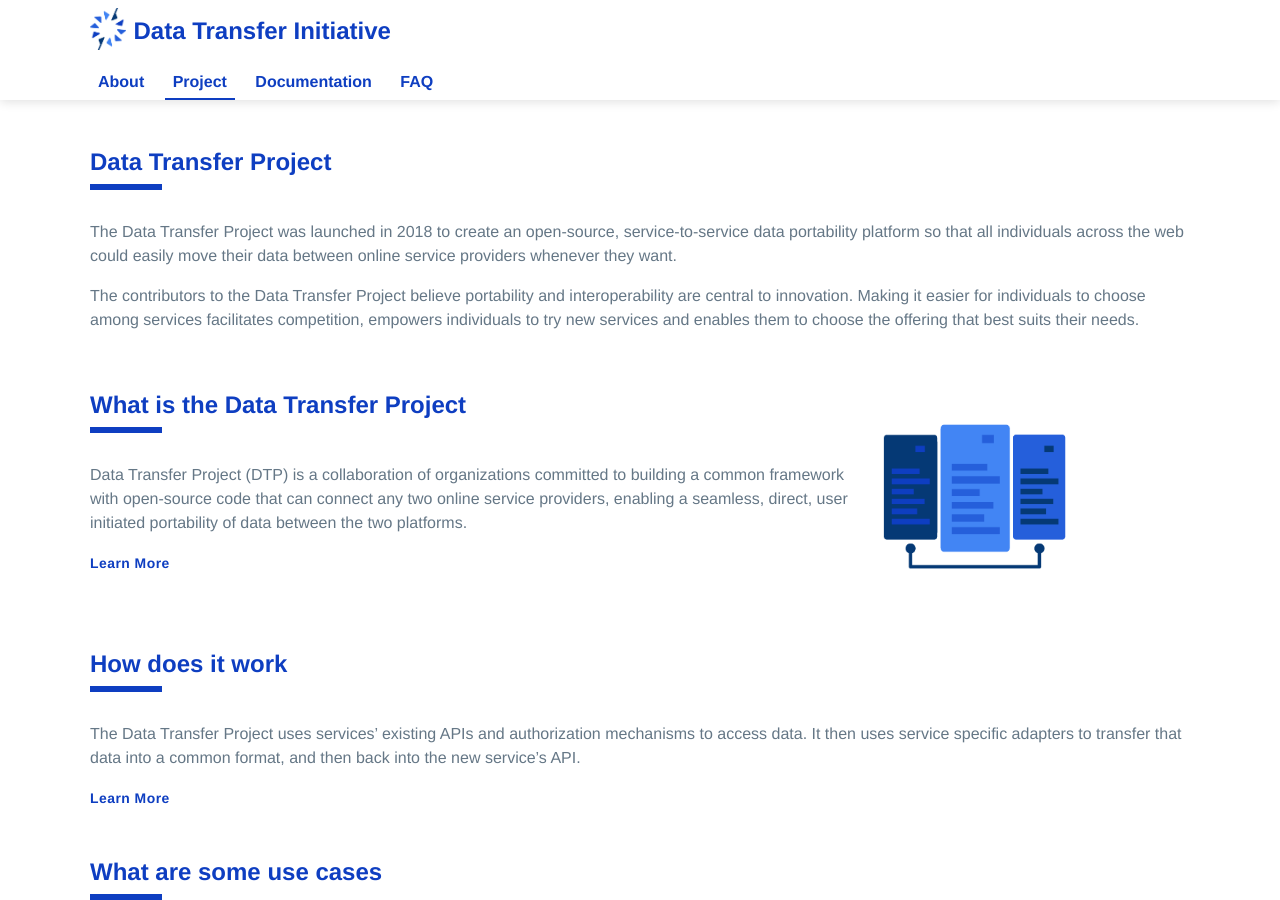
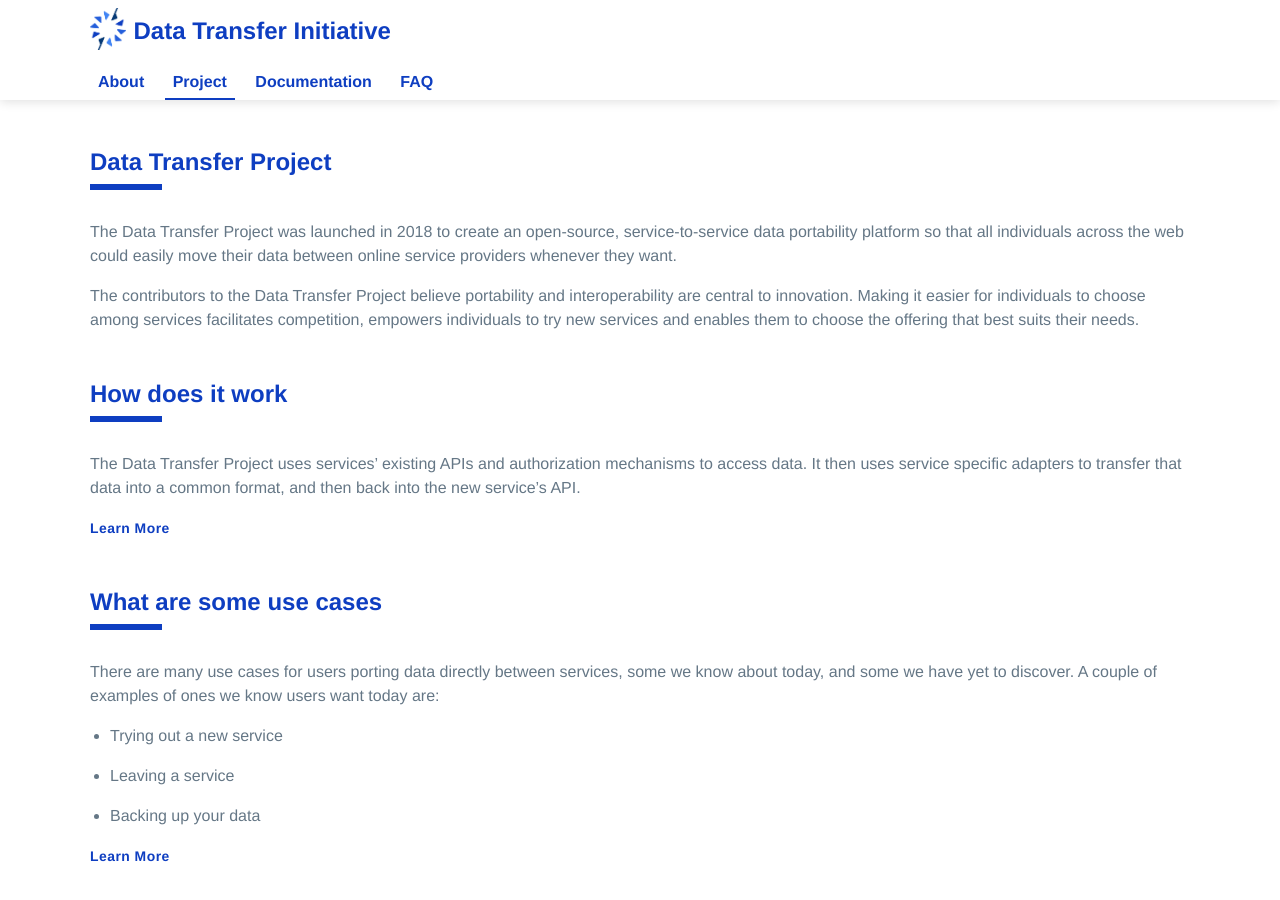
Before and after one commit to dtinit/dtinit.github.io, a Jekyll site: the page built from project.md, in a window 1280 px wide and 900 px high. Built offline with Jekyll 4.4.1, drawn with Linux system fonts in a browser that asks for light colours; our own code applies the rules of GitHub Pages for plain Markdown files.

Commit message:
Update project.md

```diff
--- a/project.md
+++ b/project.md
@@ -12,18 +12,6 @@
 The Data Transfer Project was launched in 2018 to create an open-source, service-to-service data portability platform so that all individuals across the web could easily move their data between online service providers whenever they want.
 
 The contributors to the Data Transfer Project believe portability and interoperability are central to innovation. Making it easier for individuals to choose among services facilitates competition, empowers individuals to try new services and enables them to choose the offering that best suits their needs.
-
-<div class="section" markdown="1">
-<div class="section-text" markdown="1">
-## What is the Data Transfer Project
-<div class="mustache">
-</div>
-Data Transfer Project (DTP) is a collaboration of organizations committed to building a common framework with open-source code that can connect any two online service providers, enabling a seamless, direct, user initiated portability of data between the two platforms.
-
-[Learn More]({{site.baseurl}}/what-is-dtp){: .learn-more}
-</div>
-<div class="section-image-container"><img class="section-image" src="./images/AI_Blue_FileSharing.png"></div>
-</div>
 
 <div class="section" markdown="1">
 ## How does it work
```
